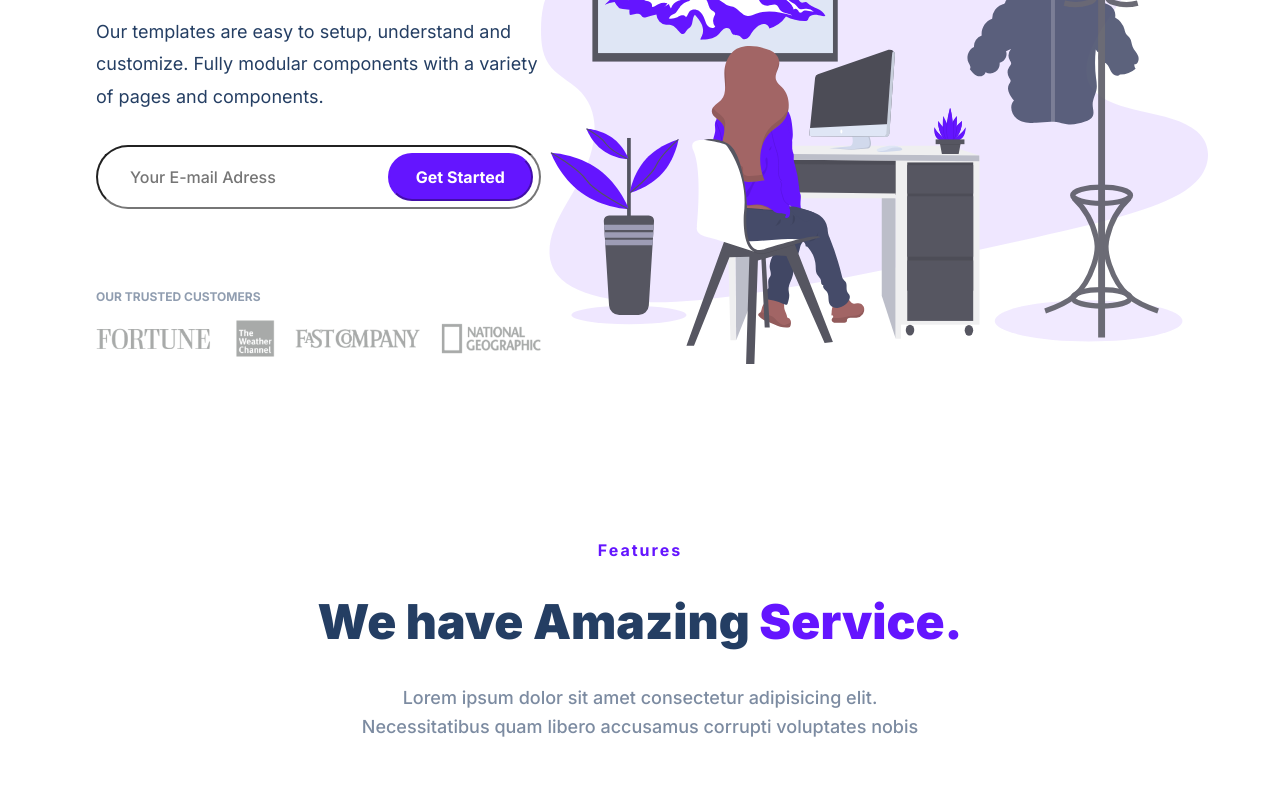
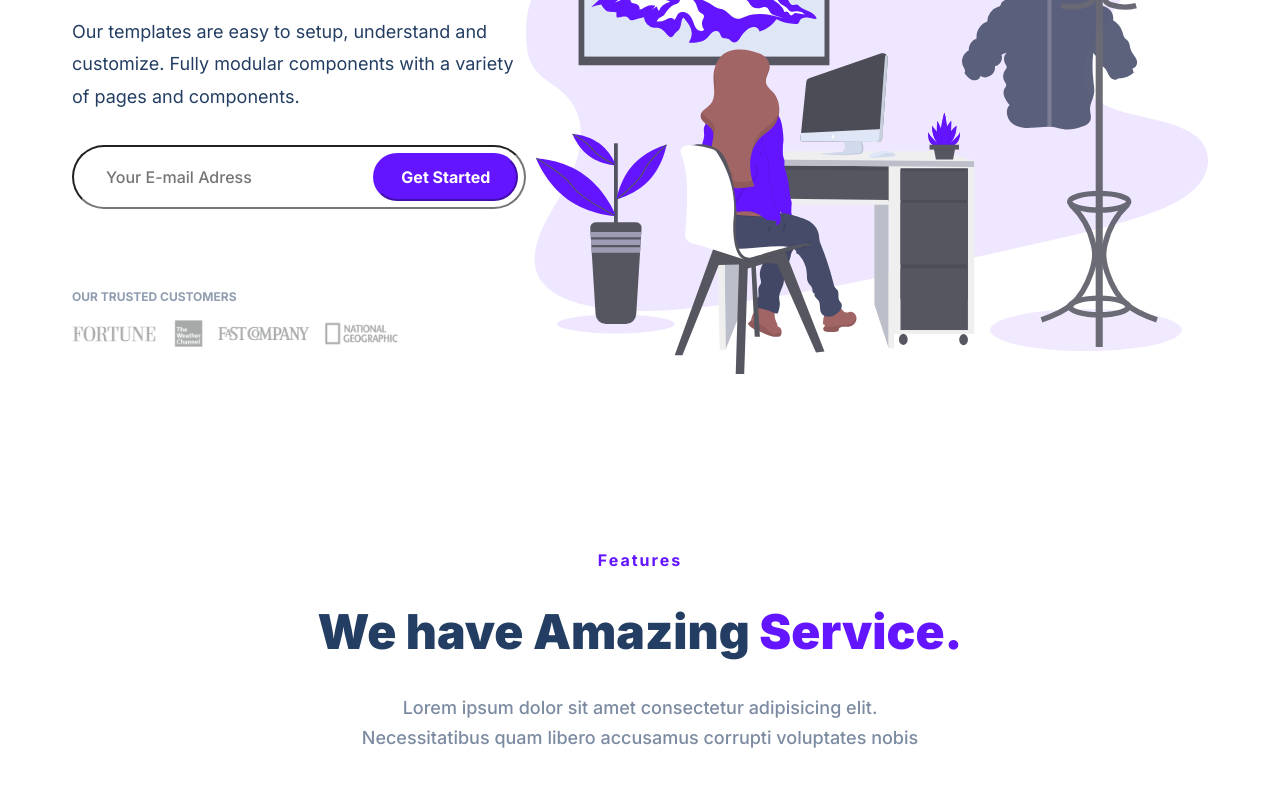
Before and after one commit to SharathMahendrasah/FinalProject-Week2-TReact, a plain HTML site: page index.html in a window 1280 px wide. Shown: the part 248-1035 px from the top of the page. Drawn offline with Linux system fonts and the light colour scheme.

Commit message:
Fixed sizing for landing__customers--img

```diff
--- a/CSS/style.css
+++ b/CSS/style.css
@@ -156,7 +156,6 @@ header {
 
 .landing__info {
     width: 40%;
-    margin-left: 24px;
 }
 
 .landing__img {
@@ -196,6 +195,7 @@ header {
 .landing__customers--img {
     max-width: 800px;
     margin-top: 16px;
+    padding-right: 128px;
 }
 
 /*
```
